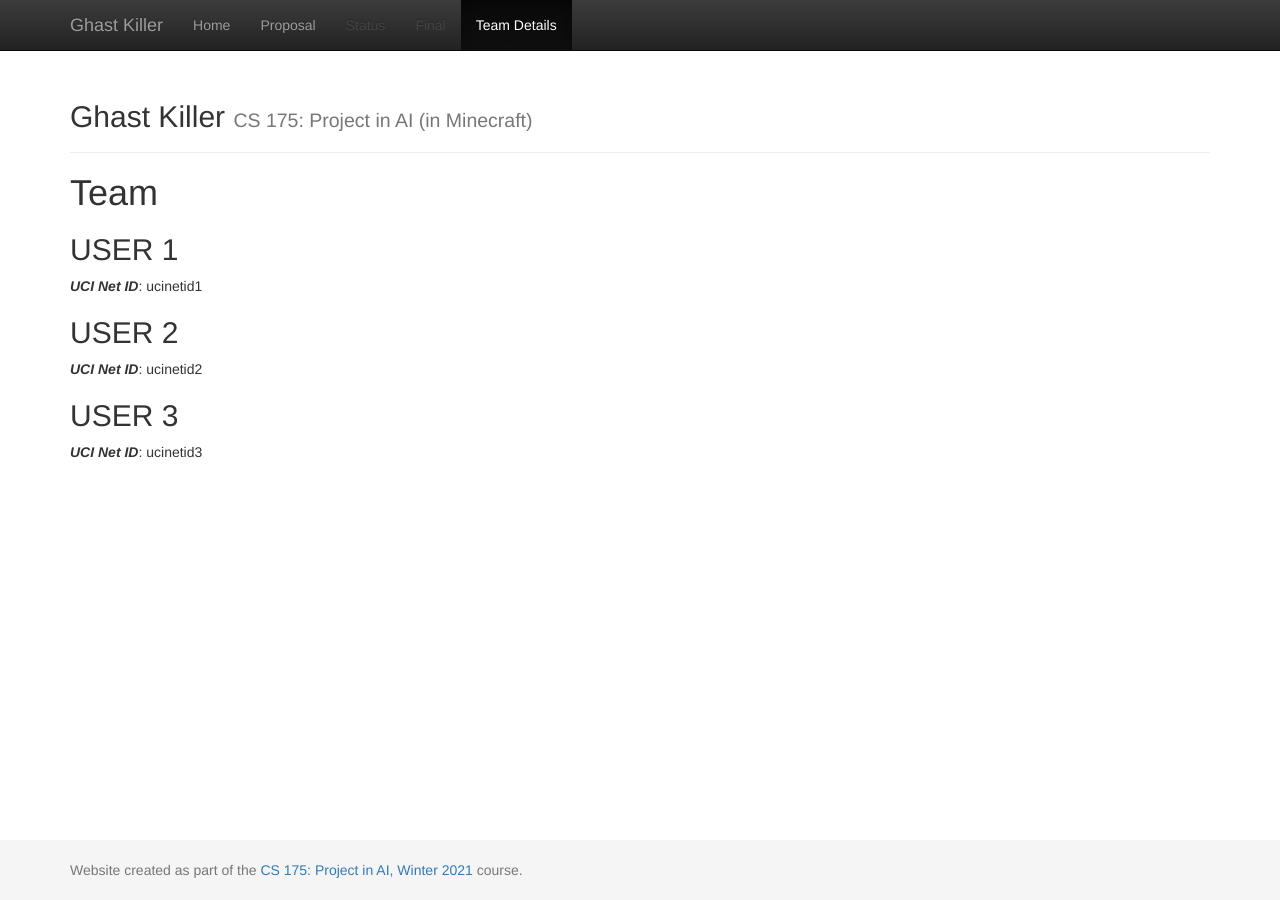
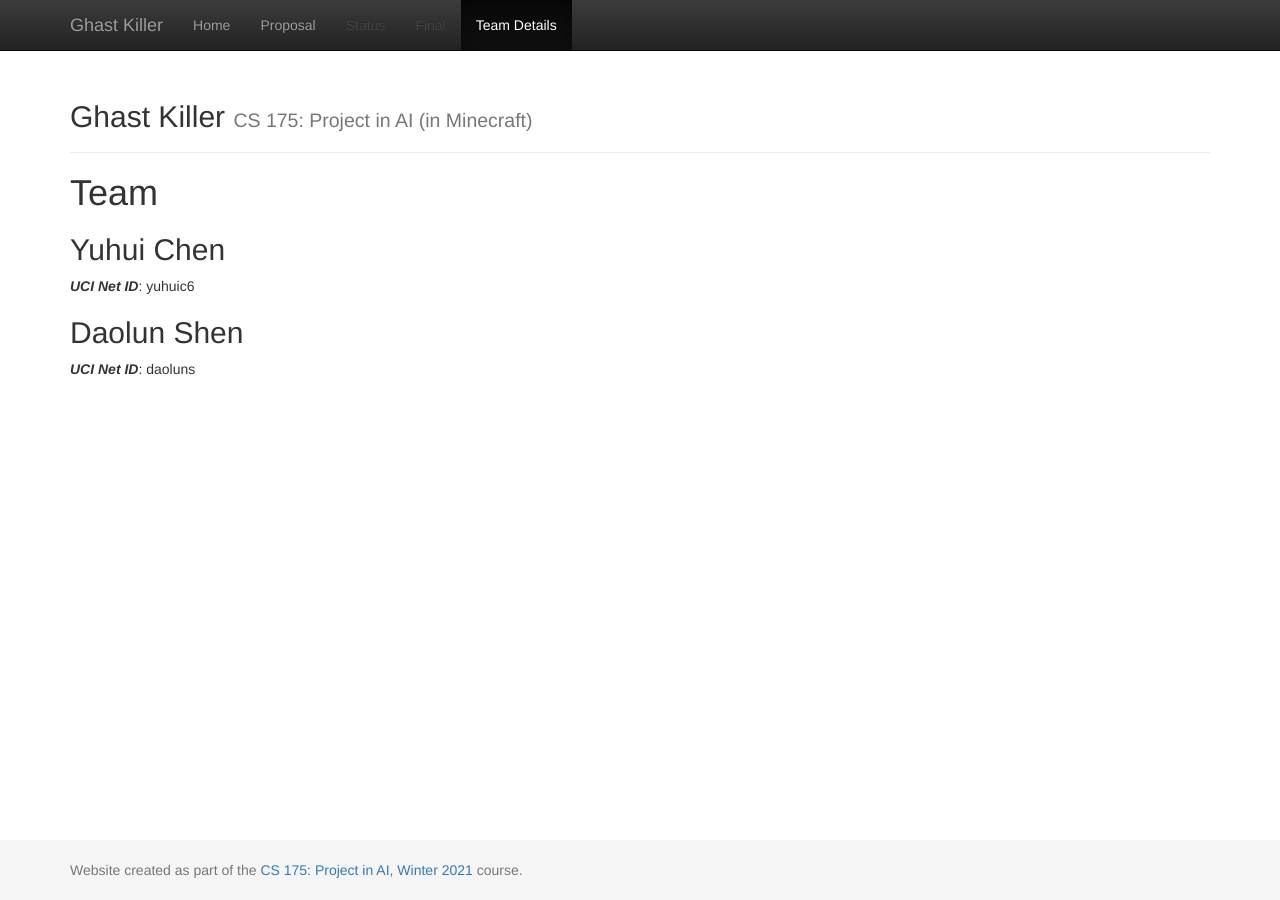
Before and after one commit to nuayoas/Ghast_Killer, a Jekyll site: the page built from docs/team.md, in a window 1280 px wide. Built offline with Jekyll 4.4.1, drawn with Linux system fonts in a browser that asks for light colours.

Commit message:
Update team.md

```diff
--- a/docs/team.md
+++ b/docs/team.md
@@ -6,11 +6,8 @@
 # {{ page.title }}
 
 
-## USER 1
-***UCI Net ID***: ucinetid1
+## Yuhui Chen
+***UCI Net ID***: yuhuic6
 
-## USER 2
-***UCI Net ID***: ucinetid2
-
-## USER 3
-***UCI Net ID***: ucinetid3
+## Daolun Shen
+***UCI Net ID***: daoluns
```
